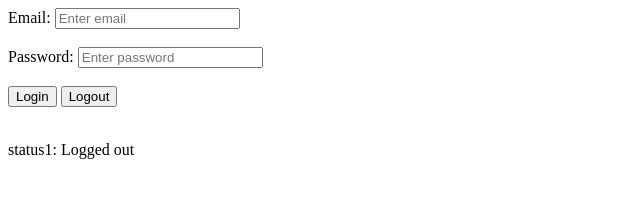
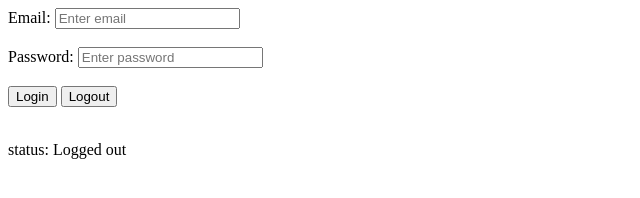
Before and after one commit to Harshalso/login, a plain HTML site: page login.html in a window 1280 px wide. Shown: the full height of the page, 0-640 px from the left. Drawn offline with Linux system fonts and the light colour scheme.

Commit message:
changed status

```diff
--- a/login.html
+++ b/login.html
@@ -13,7 +13,7 @@
     <button id="login">Login</button>
     <button id="logout">Logout</button>
     <br><br>
-    <p id="status1">status1: Logged out</p>
+    <p id="status1">status: Logged out</p>
     <script src="script.js"></script>
   </body>
 </html>
```
